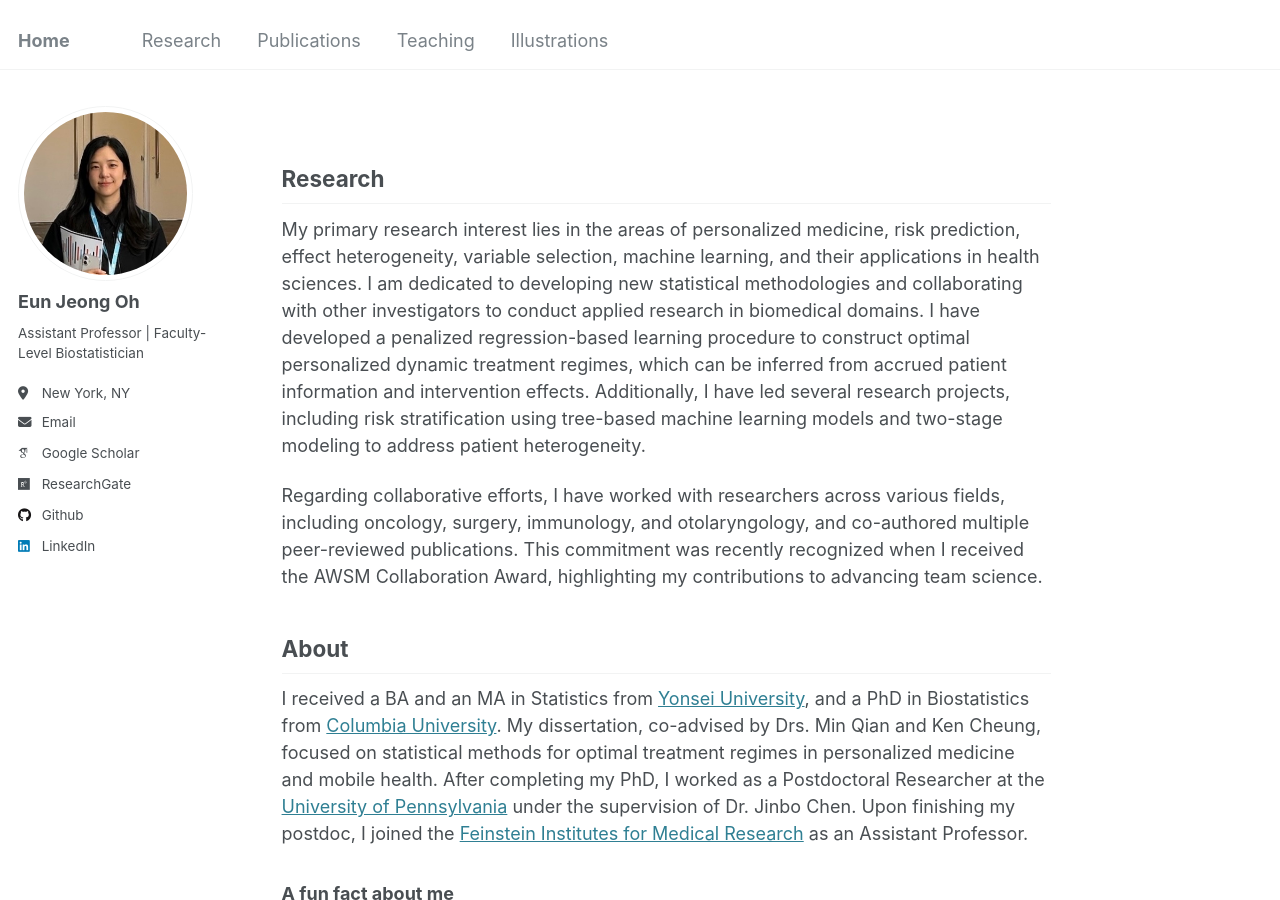
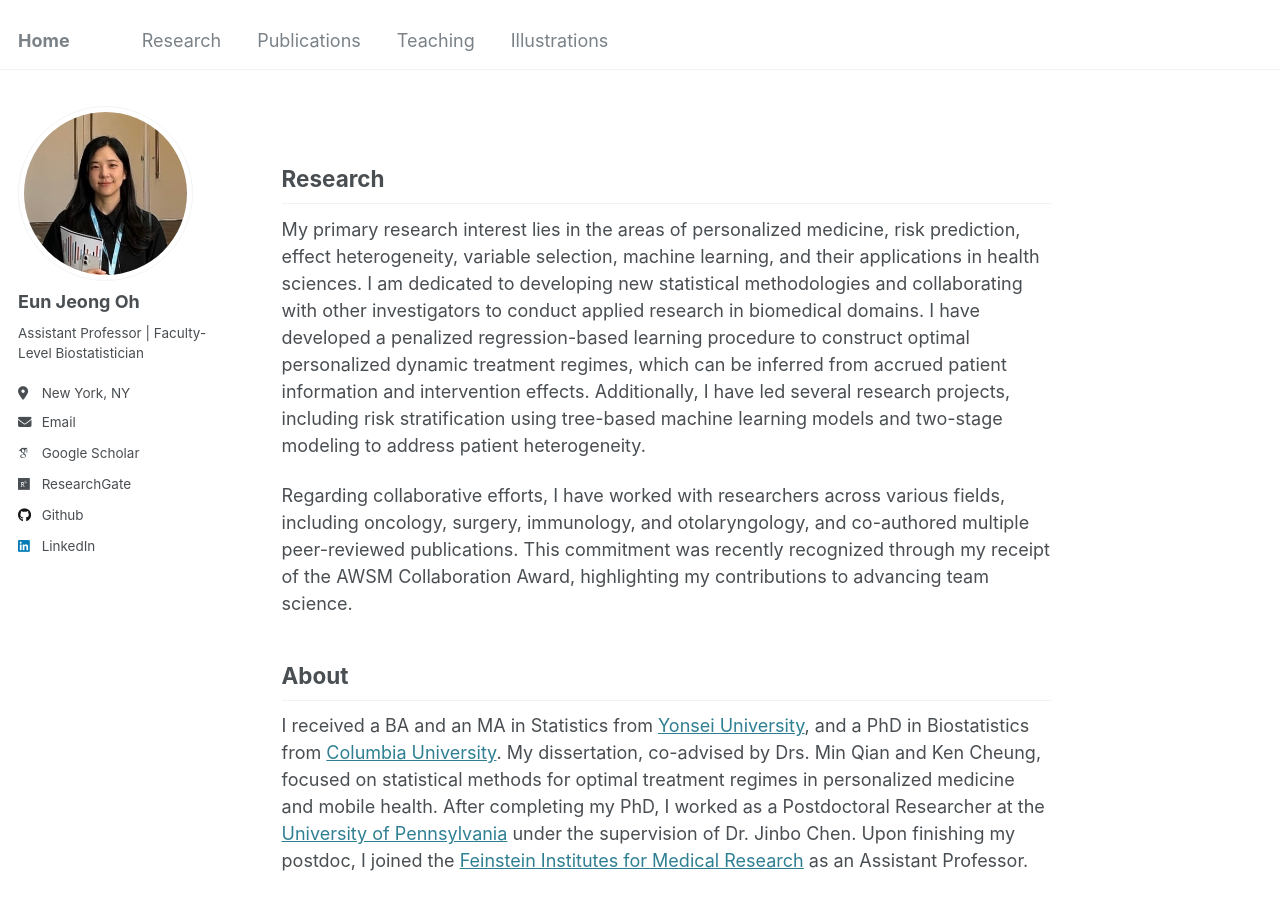
Before and after one commit to oheunj/oheunj.github.io, a Jekyll site: the page built from _pages/about.md, in a window 1280 px wide and 900 px high. Built offline with Jekyll 4.4.1, drawn with Linux system fonts in a browser that asks for light colours; some web fonts are replaced.

Commit message:
Update about.md

```diff
--- a/_pages/about.md
+++ b/_pages/about.md
@@ -12,7 +12,7 @@ redirect_from:
 ## Research
 My primary research interest lies in the areas of personalized medicine, risk prediction, effect heterogeneity, variable selection, machine learning, and their applications in health sciences. I am dedicated to developing new statistical methodologies and collaborating with other investigators to conduct applied research in biomedical domains. I have developed a penalized regression-based learning procedure to construct optimal personalized dynamic treatment regimes, which can be inferred from accrued patient information and intervention effects. Additionally, I have led several research projects, including risk stratification using tree-based machine learning models and two-stage modeling to address patient heterogeneity.
 
-Regarding collaborative efforts, I have worked with researchers across various fields, including oncology, surgery, immunology, and otolaryngology, and co-authored multiple peer-reviewed publications. This commitment was recently recognized when I received the AWSM Collaboration Award, highlighting my contributions to advancing team science.
+Regarding collaborative efforts, I have worked with researchers across various fields, including oncology, surgery, immunology, and otolaryngology, and co-authored multiple peer-reviewed publications. This commitment was recently recognized through my receipt of the AWSM Collaboration Award, highlighting my contributions to advancing team science.
 
 
 ## About
```
